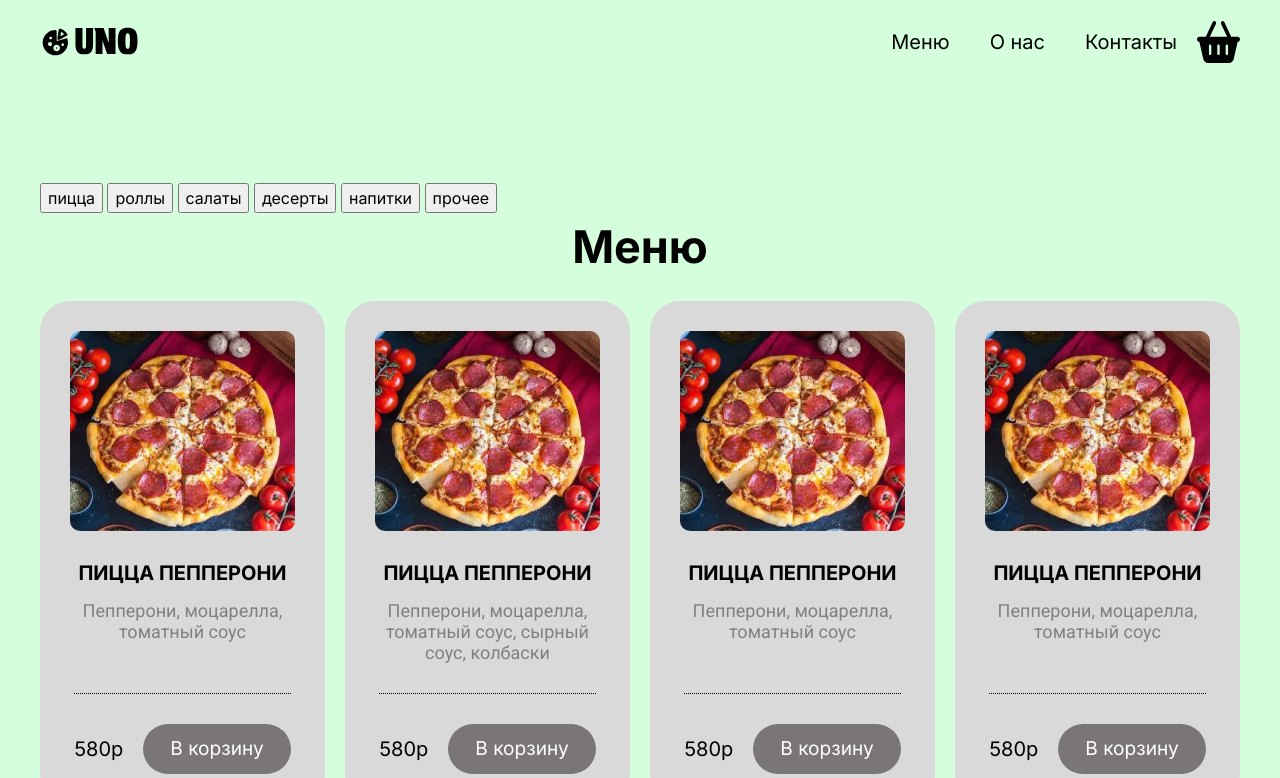
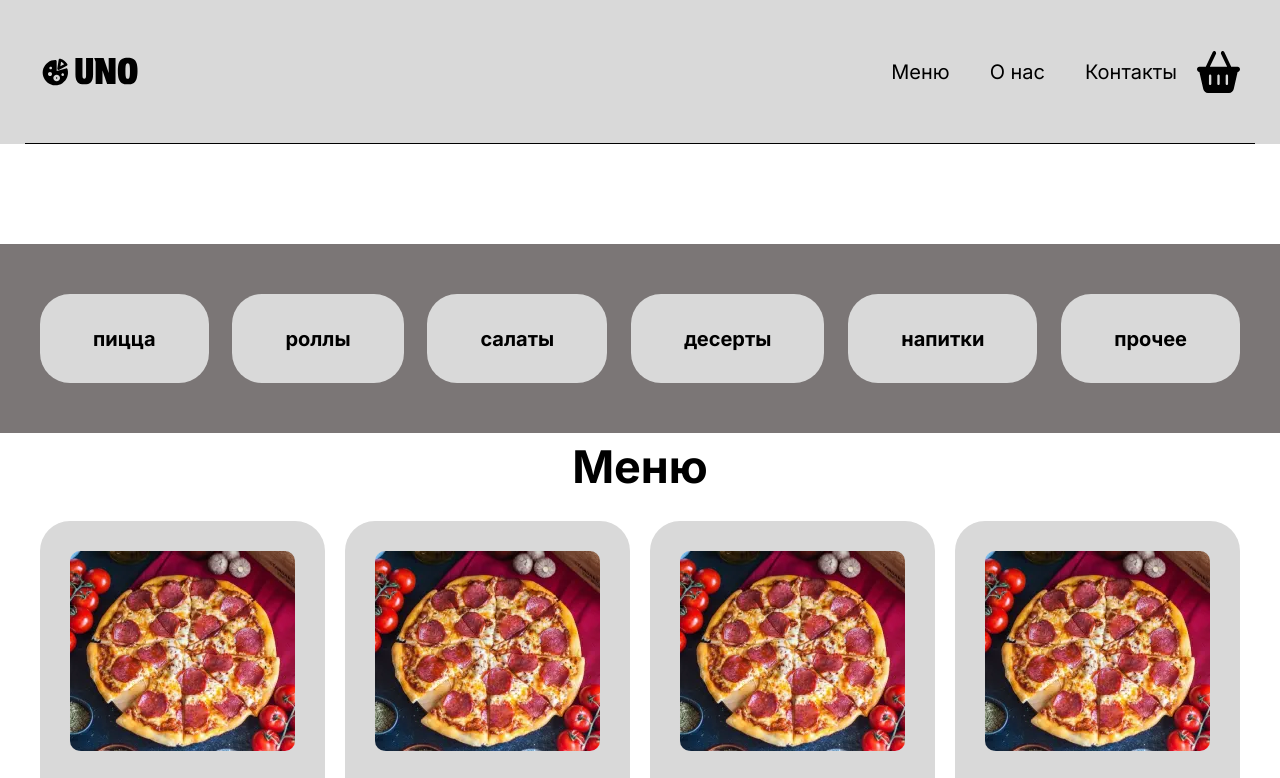
Before and after one commit to Andrew1aptev/uno, a plain HTML site: page client/index.html in a window 1280 px wide. Shown: the top 778 px of the page. Drawn offline with Linux system fonts and the light colour scheme.

Commit message:
add styles for tabs

```diff
--- a/client/index.html
+++ b/client/index.html
@@ -45,8 +45,8 @@
     </header>
     <main class="main">
         <section class="catalog">
-            <div class="catalog__container container">
-                <div class="catalog__row">
+            <div class="catalog__wrapper">
+                <div class="catalog__row container">
                     <button class="catalog__button" type="button">пицца</button>
                     <button class="catalog__button" type="button">роллы</button>
                     <button class="catalog__button" type="button">салаты</button>
@@ -54,6 +54,8 @@
                     <button class="catalog__button" type="button">напитки</button>
                     <button class="catalog__button" type="button">прочее</button>
                 </div>
+            </div>
+            <div class="catalog__container container">
                 <h2 class="catalog__title">Меню</h2>
                 <div class="catalog__grid">
                     <div class="card">
--- a/client/scss/abstracts/_variables.scss
+++ b/client/scss/abstracts/_variables.scss
@@ -18,6 +18,7 @@
   //-------------------------------------
 
   //all
+  --bg-color: #D9D9D9;
   --black: #000000;
   --gray: #7B7676;
   --white: #ffffff;
--- a/client/scss/base/_base.scss
+++ b/client/scss/base/_base.scss
@@ -1,4 +1,4 @@
 body {
-    background-color: rgb(213, 255, 220);
+    background-color: var(--bg-color);
     font-family: 'Inter', sans-serif;
 }
--- a/client/scss/layout/_catalog.scss
+++ b/client/scss/layout/_catalog.scss
@@ -1,6 +1,29 @@
 .catalog {
     padding-top: 100px;
     padding-bottom: 100px;
+    background-color: var(--white);
+
+    &__wrapper {
+        background-color: var(--gray);
+    }
+
+    &__row {
+        display: flex;
+        justify-content: space-between;
+        padding-top: 50px;
+        padding-bottom: 50px;
+    }
+
+    &__button {
+        font-size: 1.25rem; //20px
+        border: none;
+        border-radius: 30px;
+        height: 89px;
+        font-weight: 700;
+        padding-inline: 53px;
+        background-color: var(--card-bg-color);
+        cursor: pointer;
+    }
 
     &__title {
         font-size: 2.8125rem;
--- a/client/scss/layout/_header.scss
+++ b/client/scss/layout/_header.scss
@@ -1,10 +1,11 @@
 .header {
-    padding-top: 20px;
-    padding-bottom: 20px;
+    padding-top: 50px;
 
     &__container {
         display: flex;
         align-items: center;
+        border-bottom: 1px solid var(--black);
+        padding-bottom: 50px;
     }
 
     &__nav {
```
Also changed, not shown: client/css/main.css, client/css/main.min.css.
